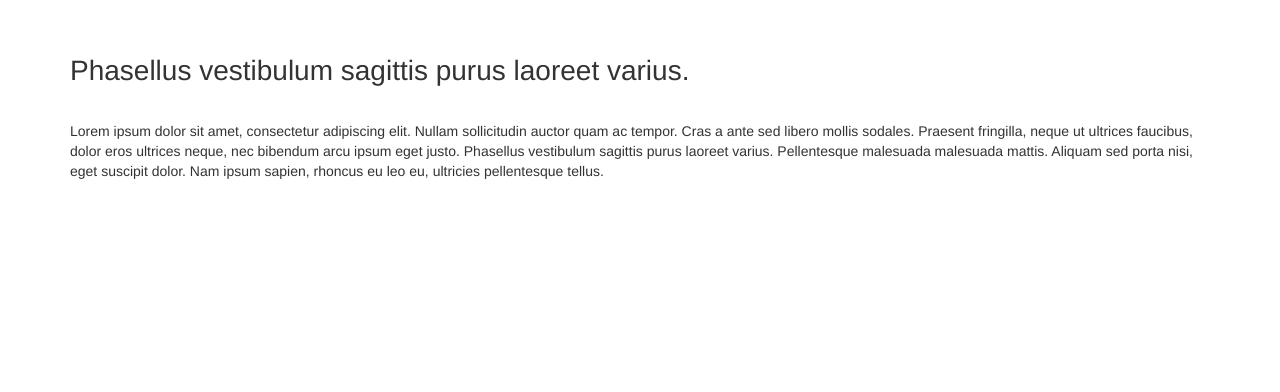
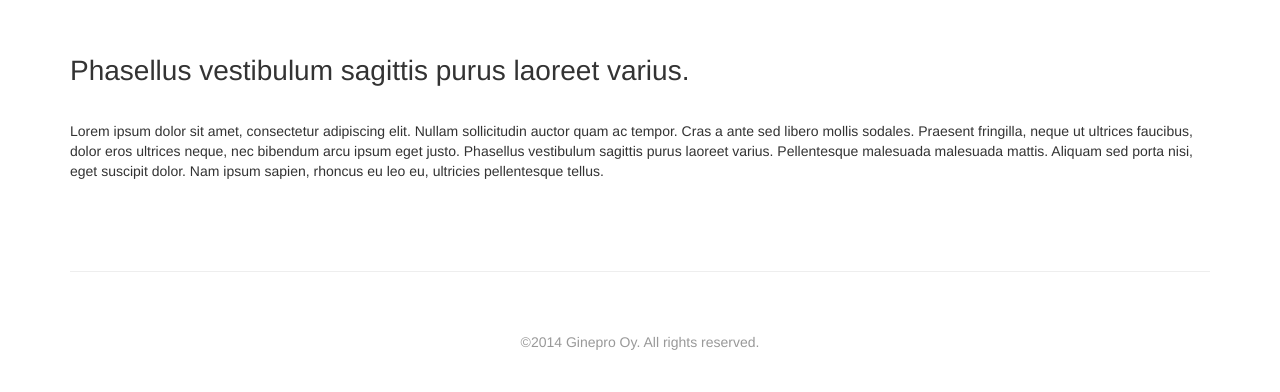
Before and after one commit to whoami1201/whoami1201.github.io, a PHP site: page /ginepro/about.html in a window 1280 px wide. Shown: the part 543-935 px from the top of the page. Before the commit the page ends 722 px from the top, so only its background shows below. Run offline with PHP 8.4, Linux system fonts and the light colour scheme; some libraries are stand-ins or nearby versions.

Commit message:
Add footer on About page

```diff
--- a/ginepro/about.html
+++ b/ginepro/about.html
@@ -45,6 +45,8 @@
 
 		</div>
 		<!-- end of image -->
+
+		<!-- About section -->
 		<div class="container">
 			<div class="row">
 				<div class="col-lg-12 section">
@@ -53,7 +55,12 @@
 					<p class="section-paragraph">Lorem ipsum dolor sit amet, consectetur adipiscing elit. Nullam sollicitudin auctor quam ac tempor. Cras a ante sed libero mollis sodales. Praesent fringilla, neque ut ultrices faucibus, dolor eros ultrices neque, nec bibendum arcu ipsum eget justo. Phasellus vestibulum sagittis purus laoreet varius. Pellentesque malesuada malesuada mattis. Aliquam sed porta nisi, eget suscipit dolor. Nam ipsum sapien, rhoncus eu leo eu, ultricies pellentesque tellus.</p>
 				</div>
 			</div>
+			<hr class="featurette-divider">
+			<footer class="center">
+				<span class="text-muted">&copy;2014 Ginepro Oy. All rights reserved.</span>
+			</footer>
 		</div>
+		<!-- end of about -->
 		<script src="http://ajax.googleapis.com/ajax/libs/jquery/1.10.2/jquery.min.js"></script>
 		<script type="text/javascript" src="js/bootstrap.min.js"></script>
 	</body>
--- a/ginepro/css/index.css
+++ b/ginepro/css/index.css
@@ -8,6 +8,10 @@
   color: #5a5a5a;
 }
 
+/* Helpers */
+.center {
+  text-align: center;
+}
 
 
 /* CUSTOMIZE THE NAVBAR
--- a/ginepro/index.html
+++ b/ginepro/index.html
@@ -139,7 +139,7 @@
 
 			<footer>
 				<p class="pull-right"><a href="#"><span class="glyphicon glyphicon-chevron-up"></a></p>
-				<h3 id="callnow">Ota yhteytta!</h3>
+				<h3>Ota yhteytta!</h3>
 				<p><span class="glyphicon glyphicon-envelope"></span> <a href="mailto:tuatanto@ginepro.fi" target="_top">tuatanto@ginepro.fi</a></p>
 				<p><span class="glyphicon glyphicon-phone"></span> <a href="tel:0407279594" target="_top">040 727 9594</a></p>
 			</footer>
```
